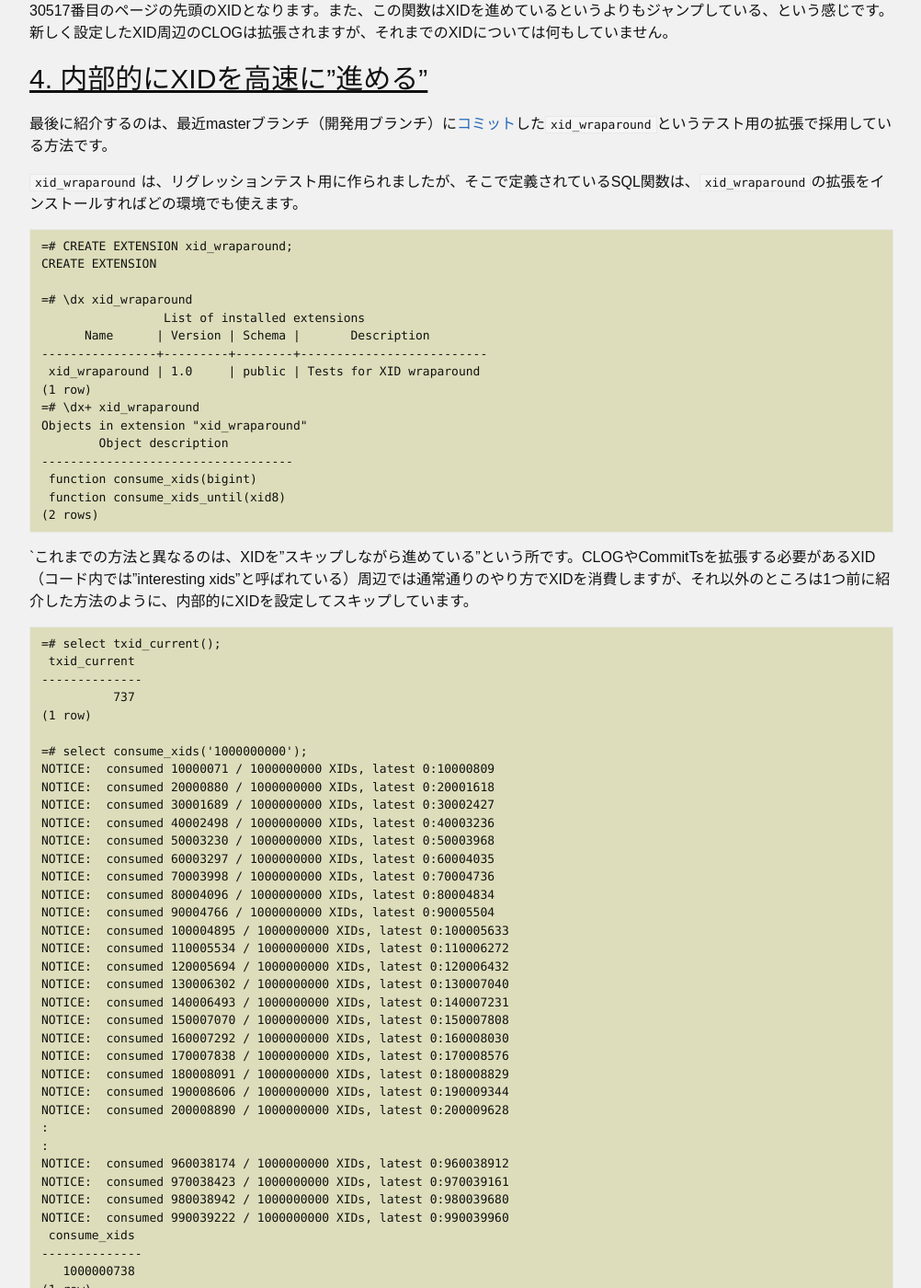
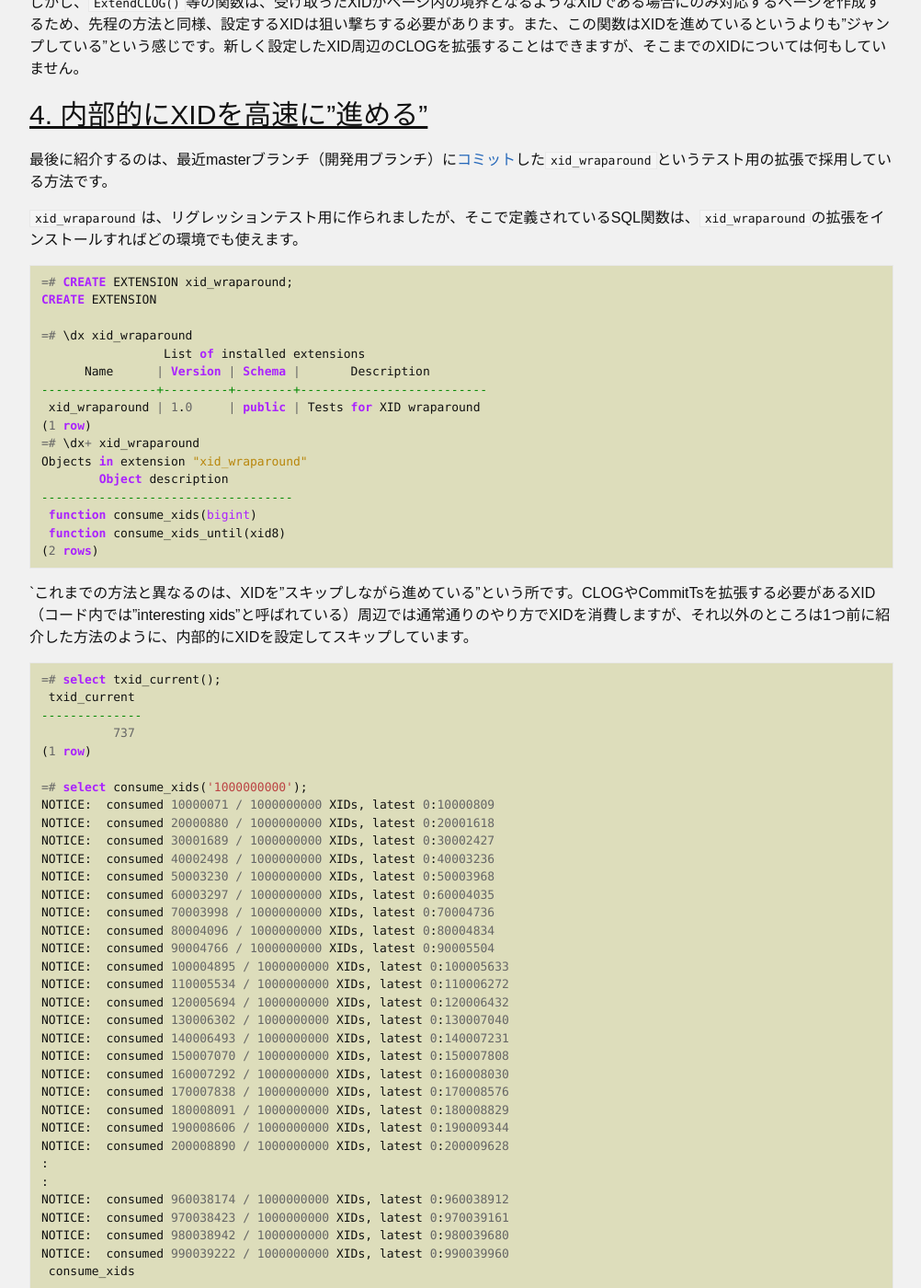
Before and after one commit to MasahikoSawada/masahikosawada.github.io, a Jekyll site: the page built from _posts/2023-12-21-Burning-XIDs.md, in a window 1280 px wide and 1400 px high, scrolled down 3556 px. Shown: the whole window at 92% size, without its empty margins (138-1140 px from the left). Built offline with Jekyll 4.4.1, drawn with Linux system fonts in a browser that asks for light colours; comment, search, counter and statistics services are not loaded; some of the changed text lies outside the part shown.

Commit message:
post: update barning xid post.

````diff
--- a/_posts/2023-12-21-Burning-XIDs.md
+++ b/_posts/2023-12-21-Burning-XIDs.md
@@ -122,7 +124,7 @@ set_next_xid(PG_FUNCTION_ARGS)
 
 C言語でユーザ定義関数を書く必要があるますが、1つ前の方法とは異なり、サーバの再起動は不要になりました。さらに、新しいXID付近のCLOGやCommitTsも拡張するし、新しく設定するXIDが十分に古い場合は、aggressive vacuumをしてもらうためにautovacuum launcherを起こすようにもなっています。この関数も一瞬で完了するはずです。
 
-```
+```sql
 =# select txid_current();
  txid_current
 --------------
@@ -146,7 +148,7 @@ Time: 0.483 ms
 Time: 0.926 ms
 ```
 
-しかし、`ExtendCLOG()`等の関数は、受け取ったXIDがページ内の最初のXIDである場合のみ、対応するページを作成するため、依然XIDは狙い撃ちする必要があります。CLOGの場合、1ページ内にXIDが32768個(= 8192 * 4)入るため、XID 999981056はちょうど30517番目のページの先頭のXIDとなります。また、この関数はXIDを進めているというよりもジャンプしている、という感じです。新しく設定したXID周辺のCLOGは拡張されますが、それまでのXIDについては何もしていません。
+しかし、`ExtendCLOG()`等の関数は、受け取ったXIDがページ内の境界となるようなXIDである場合にのみ対応するページを作成するため、先程の方法と同様、設定するXIDは狙い撃ちする必要があります。また、この関数はXIDを進めているというよりも"ジャンプしている"という感じです。新しく設定したXID周辺のCLOGを拡張することはできますが、そこまでのXIDについては何もしていません。
 
 # 4. 内部的にXIDを高速に"進める"
 
@@ -154,7 +156,7 @@ Time: 0.926 ms
 
 `xid_wraparound`は、リグレッションテスト用に作られましたが、そこで定義されているSQL関数は、`xid_wraparound`の拡張をインストールすればどの環境でも使えます。
 
-```
+```sql
 =# CREATE EXTENSION xid_wraparound;
 CREATE EXTENSION
 
@@ -175,7 +177,7 @@ Objects in extension "xid_wraparound"
 
 `これまでの方法と異なるのは、XIDを"スキップしながら進めている"という所です。CLOGやCommitTsを拡張する必要があるXID（コード内では"interesting xids"と呼ばれている）周辺では通常通りのやり方でXIDを消費しますが、それ以外のところは1つ前に紹介した方法のように、内部的にXIDを設定してスキップしています。
 
-```
+```sql
 =# select txid_current();
  txid_current
 --------------
````
Also changed, not shown: other parts of _posts/2023-12-21-Burning-XIDs.md (+3 -1 lines).
